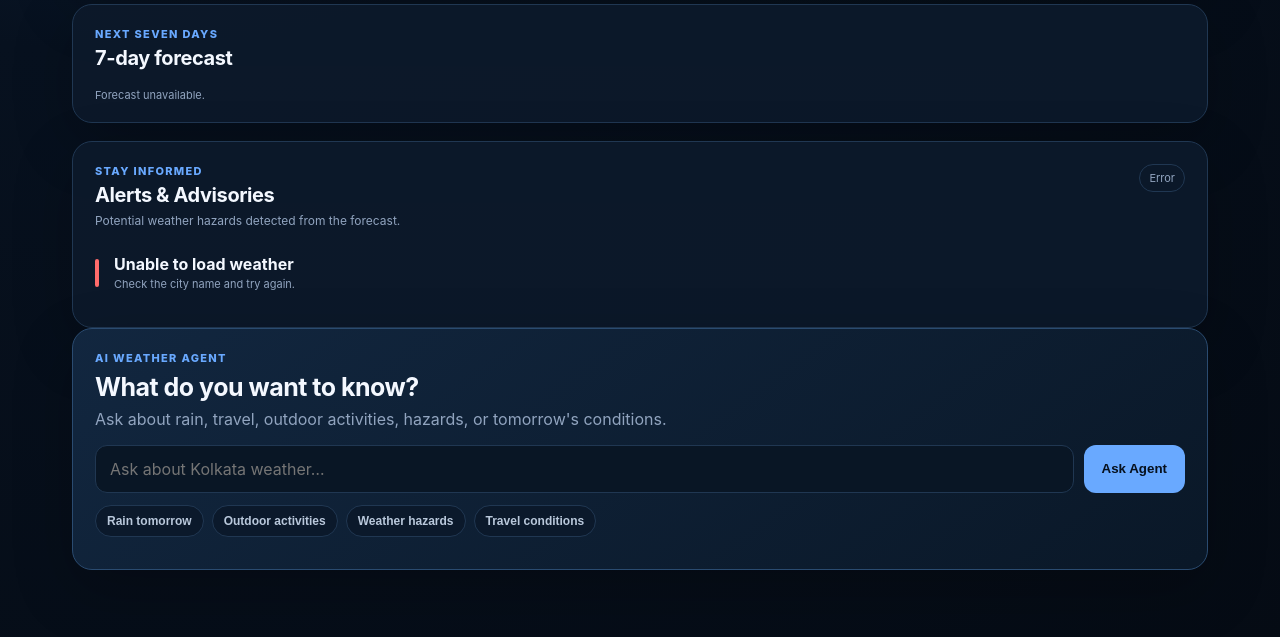
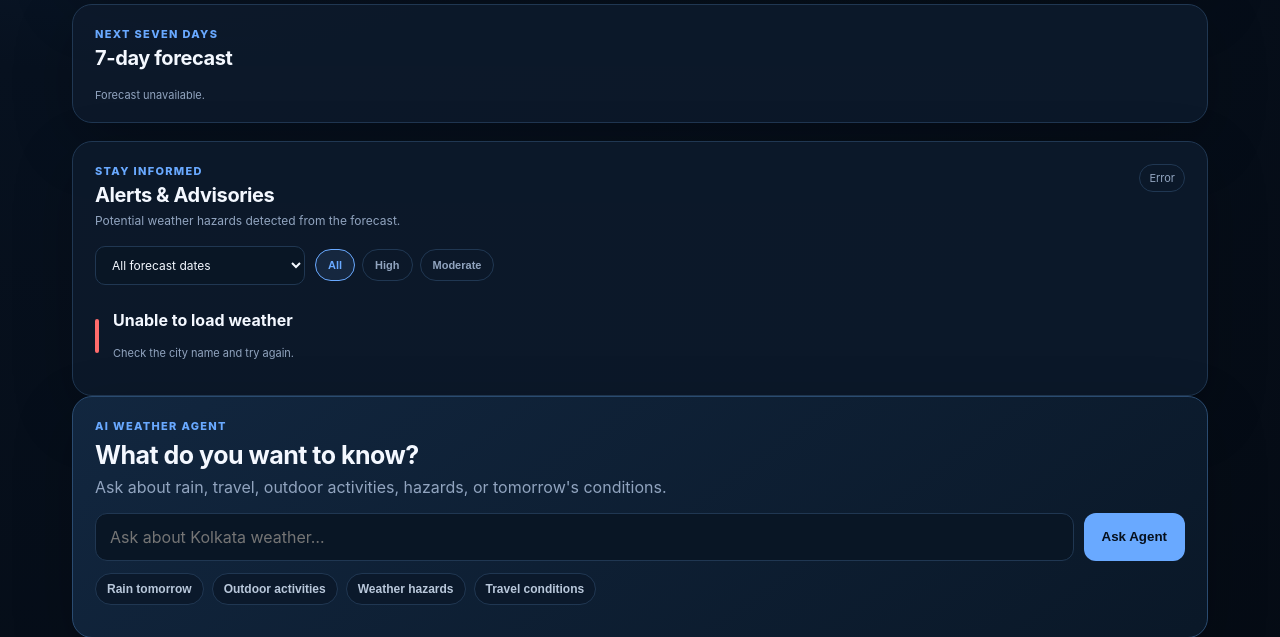
Before and after one commit to Atul1127/MCP-Enabled-Weather-Intelligence-System, a Flask app: page / in a window 1280 px wide. Shown: the part 688-1325 px from the top of the page. Run offline with Flask 3, Linux system fonts and the light colour scheme.

Commit message:
Redesign alerts with date and severity filters

```diff
--- a/templates/dashboard.html
+++ b/templates/dashboard.html
@@ -6,6 +6,33 @@
   <meta name="description" content="MCP-enabled weather intelligence with live forecast analysis, alerts, and an AI weather agent.">
   <title>Weather Intelligence</title>
   <link rel="stylesheet" href="{{ url_for('static', filename='css/dashboard.css') }}">
+  <style>
+    .alerts-toolbar{display:flex;flex-wrap:wrap;gap:10px;margin-top:18px;align-items:center}
+    .alert-date-select{min-width:210px;background:#091625;color:var(--text);border:1px solid var(--border);border-radius:10px;padding:10px 12px;font:inherit;font-size:12px;outline:none}
+    .alert-filters{display:flex;gap:7px;flex-wrap:wrap}
+    .alert-filter{background:transparent;border:1px solid var(--border);color:var(--muted);padding:9px 12px;border-radius:999px;font-size:11px;font-weight:750}
+    .alert-filter.active{background:rgba(105,169,255,.1);border-color:var(--accent);color:var(--accent)}
+    .alerts{gap:0;margin-top:14px}
+    .alert-day{margin-top:14px}
+    .alert-day:first-child{margin-top:0}
+    .alert-day-heading{display:flex;align-items:center;gap:10px;color:var(--muted);font-size:11px;font-weight:800;letter-spacing:.1em;text-transform:uppercase;margin-bottom:4px}
+    .alert-day-heading::after{content:"";height:1px;background:var(--border);flex:1}
+    .alert-day-count{font-size:10px;letter-spacing:0;color:var(--muted);font-weight:600}
+    .alert{display:grid;grid-template-columns:5px minmax(0,1fr) auto;gap:13px;align-items:center;padding:11px 0;border:0;border-bottom:1px solid var(--border);border-radius:0;background:transparent!important}
+    .alert:last-child{border-bottom:0}
+    .alert::before{content:"";width:4px;height:34px;border-radius:4px;background:var(--warn)}
+    .alert.high::before{background:var(--danger)}
+    .alert.none::before{background:var(--ok)}
+    .alert-main{min-width:0}
+    .alert-title{justify-content:flex-start;gap:8px}
+    .alert-title b{font-size:13px}
+    .alert-detail{color:var(--muted);font-size:11px;line-height:1.4;margin-top:3px}
+    .alert-meta{color:var(--muted);font-size:10px;white-space:nowrap;text-align:right}
+    .badge{padding:4px 7px;font-size:9px}
+    .more-alerts{width:auto;margin:10px auto 0;display:block;padding:7px 12px;border-radius:999px}
+    .alert-empty{padding:18px 0;color:var(--muted);font-size:12px}
+    @media(max-width:650px){.alert{grid-template-columns:4px minmax(0,1fr);gap:10px}.alert-meta{grid-column:2;text-align:left}.alert-date-select{width:100%}}
+  </style>
 </head>
 <body>
 <main>
@@ -90,6 +117,16 @@
       </div>
       <span id="alertCount" class="alert-count">Checking…</span>
     </div>
+    <div class="alerts-toolbar" aria-label="Alert filters">
+      <select id="alertDateFilter" class="alert-date-select" aria-label="Filter alerts by date">
+        <option value="all">All forecast dates</option>
+      </select>
+      <div class="alert-filters" role="group" aria-label="Filter alerts by severity">
+        <button class="alert-filter active" data-severity="ALL" onclick="setAlertSeverity('ALL')">All</button>
+        <button class="alert-filter" data-severity="HIGH" onclick="setAlertSeverity('HIGH')">High</button>
+        <button class="alert-filter" data-severity="MODERATE" onclick="setAlertSeverity('MODERATE')">Moderate</button>
+      </div>
+    </div>
     <div id="alerts" class="alerts"><div class="muted">Run an analysis to detect hazards.</div></div>
   </section>
 
```
